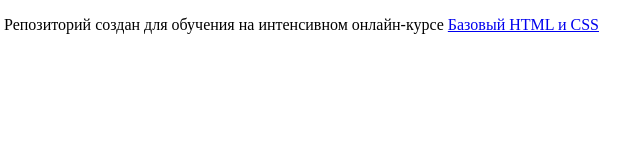
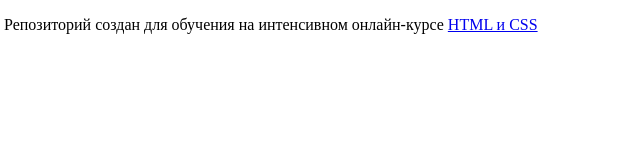
Before and after one commit to AlenaSi/Glaccy, a plain HTML site: page gllacy/index.html in a window 1280 px wide. Shown: the full height of the page, 4-644 px from the left. Drawn offline with Linux system fonts and the light colour scheme.

Commit message:
first commit

```diff
--- a/gllacy/index.html
+++ b/gllacy/index.html
@@ -7,7 +7,9 @@
   <body>
 
     <p>Репозиторий создан для обучения на интенсивном онлайн‑курсе
-      <a href="https://htmlacademy.ru/intensive/htmlcss">Базовый HTML и CSS</a>
+      <a href="https://htmlacademy.ru/intensive/htmlcss">
+        HTML и CSS
+      </a>
     </p>
 
   </body>
```
